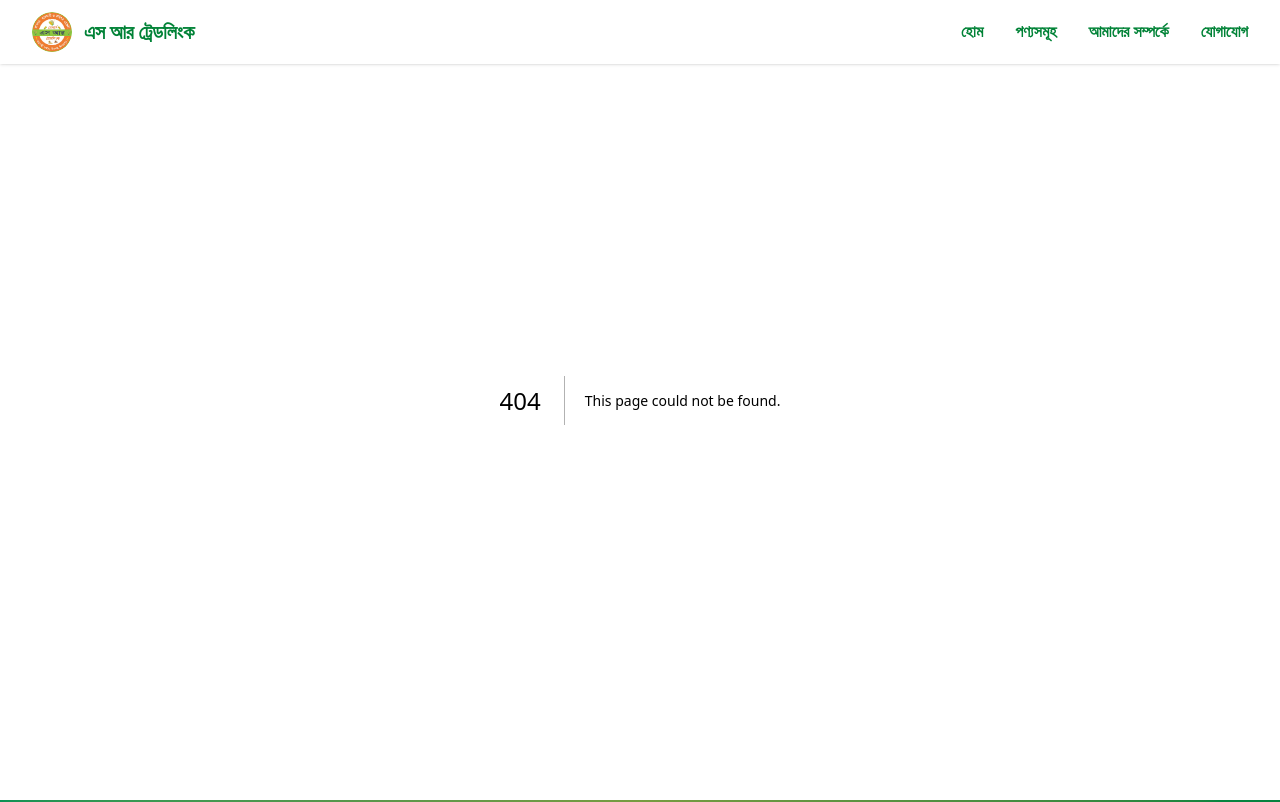
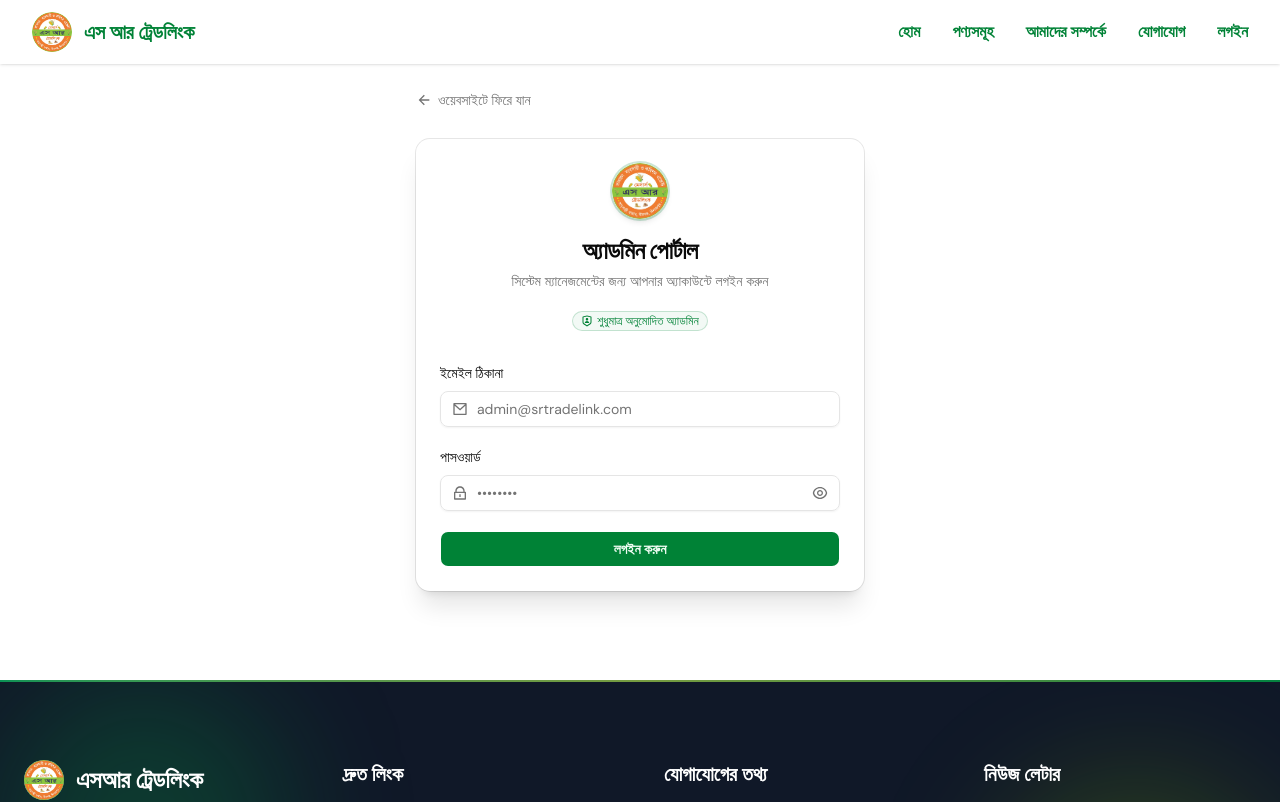
Before and after one commit to Flex-Softr/sr_tradelink, a Next.js app: page /login in a window 1280 px wide. Before the commit this address had no page. Shown: the top 802 px of the page. Built offline with nearby package versions, Linux system fonts and the light colour scheme.

Commit message:
feat(ui): add admin signin page and integrate auth provider

```diff
--- a/src/app/layout.tsx
+++ b/src/app/layout.tsx
@@ -4,6 +4,7 @@ import { DM_Sans, Geist, Geist_Mono, Inter } from "next/font/google";
 import BackToTop from "@/components/home/BackToTop";
 import Footer from "@/components/layout/Footer";
 import Navbar from "@/components/layout/Navbar";
+import AuthProvider from "@/components/providers/AuthProvider";
 import { cn } from "@/lib/utils";
 
 import "./globals.css";
@@ -42,10 +43,12 @@ export default function RootLayout({ children }: LayoutProps<"/">) {
       )}
     >
       <body className="flex min-h-full flex-col">
-        <Navbar />
-        <main className="flex-1">{children}</main>
-        <Footer />
-        <BackToTop />
+        <AuthProvider>
+          <Navbar />
+          <main className="flex-1">{children}</main>
+          <Footer />
+          <BackToTop />
+        </AuthProvider>
       </body>
     </html>
   );
--- /dev/null
+++ b/src/app/login/page.tsx
@@ -0,0 +1,24 @@
+import { Suspense } from "react";
+
+import type { Metadata } from "next";
+
+import LoginForm from "@/components/auth/LoginForm";
+
+export const metadata: Metadata = {
+  title: "লগইন | SR Tradelink",
+  description: "এসআর ট্রেডলিংক অ্যাডমিন পোর্টাল লগইন",
+};
+
+export default function LoginPage() {
+  return (
+    <Suspense
+      fallback={
+        <div className="flex min-h-[85vh] items-center justify-center">
+          <div className="border-primary h-8 w-8 animate-spin rounded-full border-4 border-t-transparent" />
+        </div>
+      }
+    >
+      <LoginForm />
+    </Suspense>
+  );
+}
--- /dev/null
+++ b/src/components/auth/LoginForm.tsx
@@ -0,0 +1,211 @@
+"use client";
+
+import { useState } from "react";
+
+import Image from "next/image";
+import Link from "next/link";
+import { useRouter, useSearchParams } from "next/navigation";
+
+import {
+  RiArrowLeftLine,
+  RiEyeCloseLine,
+  RiEyeLine,
+  RiLoader4Line,
+  RiLockLine,
+  RiMailLine,
+  RiShieldUserLine,
+} from "@remixicon/react";
+import { signIn } from "next-auth/react";
+
+import { Badge } from "@/components/ui/badge";
+import { Button } from "@/components/ui/button";
+import { Card, CardContent, CardDescription, CardHeader, CardTitle } from "@/components/ui/card";
+import { Input } from "@/components/ui/input";
+import { Label } from "@/components/ui/label";
+
+export default function LoginForm() {
+  const router = useRouter();
+  const searchParams = useSearchParams();
+  const callbackUrl = searchParams.get("callbackUrl") || "/";
+
+  const [email, setEmail] = useState("");
+  const [password, setPassword] = useState("");
+  const [showPassword, setShowPassword] = useState(false);
+  const [error, setError] = useState("");
+  const [isLoading, setIsLoading] = useState(false);
+
+  async function handleSubmit(e: React.FormEvent<HTMLFormElement>) {
+    e.preventDefault();
+    setError("");
+    setIsLoading(true);
+
+    try {
+      const res = await signIn("credentials", {
+        email: email.trim(),
+        password,
+        redirect: false,
+        callbackUrl,
+      });
+
+      if (res?.error) {
+        setError(res.error || "ভুল ইমেইল অথবা পাসওয়ার্ড। আবার চেষ্টা করুন।");
+        setIsLoading(false);
+      } else if (res?.ok) {
+        router.push(callbackUrl);
+        router.refresh();
+      }
+    } catch {
+      setError("লগইনে সমস্যা হয়েছে। অনুগ্রহ করে কিছুক্ষণ পর আবার চেষ্টা করুন।");
+      setIsLoading(false);
+    }
+  }
+
+  return (
+    <div className="relative flex min-h-[85vh] items-center justify-center px-4 py-12 sm:px-6 lg:px-8">
+      {/* Background Ambience */}
+      <div className="via-background to-background absolute inset-0 -z-10 bg-[radial-gradient(ellipse_at_top,_var(--tw-gradient-stops))] from-green-100/50 dark:from-green-950/20" />
+
+      <div className="w-full max-w-md space-y-6">
+        {/* Back Link */}
+        <div>
+          <Link
+            href="/"
+            className="text-muted-foreground hover:text-foreground inline-flex items-center gap-1.5 text-sm font-medium transition-colors"
+          >
+            <RiArrowLeftLine className="size-4" />
+            ওয়েবসাইটে ফিরে যান
+          </Link>
+        </div>
+
+        {/* Login Card */}
+        <Card className="border-border/60 shadow-xl backdrop-blur-sm">
+          <CardHeader className="space-y-3 text-center">
+            {/* Logo */}
+            <div className="mx-auto flex justify-center">
+              <div className="ring-primary/20 relative size-14 overflow-hidden rounded-full shadow-md ring-2">
+                <Image
+                  src="/images/sr-logo.jpeg"
+                  alt="SR Tradelink Logo"
+                  fill
+                  sizes="56px"
+                  className="object-cover"
+                />
+              </div>
+            </div>
+
+            <div className="space-y-1">
+              <CardTitle className="text-foreground text-2xl font-bold tracking-tight">
+                অ্যাডমিন পোর্টাল
+              </CardTitle>
+              <CardDescription className="text-muted-foreground text-sm">
+                সিস্টেম ম্যানেজমেন্টের জন্য আপনার অ্যাকাউন্টে লগইন করুন
+              </CardDescription>
+            </div>
+
+            {/* Registration status badge */}
+            <div className="flex justify-center pt-1">
+              <Badge
+                variant="outline"
+                className="border-primary/20 bg-primary/5 text-primary gap-1 py-1 text-xs"
+              >
+                <RiShieldUserLine className="size-3.5" />
+                শুধুমাত্র অনুমোদিত অ্যাডমিন
+              </Badge>
+            </div>
+          </CardHeader>
+
+          <CardContent className="space-y-6 pt-2">
+            {/* Error message banner */}
+            {error && (
+              <div
+                role="alert"
+                className="border-destructive/30 bg-destructive/10 text-destructive animate-in fade-in-50 rounded-lg border p-3 text-sm font-medium"
+              >
+                {error}
+              </div>
+            )}
+
+            <form onSubmit={handleSubmit} className="space-y-5">
+              {/* Email */}
+              <div className="space-y-2">
+                <Label htmlFor="email" className="text-sm font-medium">
+                  ইমেইল ঠিকানা
+                </Label>
+                <div className="relative">
+                  <div className="text-muted-foreground pointer-events-none absolute inset-y-0 left-0 flex items-center pl-3">
+                    <RiMailLine className="size-4" />
+                  </div>
+                  <Input
+                    id="email"
+                    type="email"
+                    name="email"
+                    required
+                    autoComplete="email"
+                    placeholder="admin@srtradelink.com"
+                    value={email}
+                    onChange={(e) => setEmail(e.target.value)}
+                    disabled={isLoading}
+                    className="pl-9"
+                  />
+                </div>
+              </div>
+
+              {/* Password */}
+              <div className="space-y-2">
+                <Label htmlFor="password" className="text-sm font-medium">
+                  পাসওয়ার্ড
+                </Label>
+                <div className="relative">
+                  <div className="text-muted-foreground pointer-events-none absolute inset-y-0 left-0 flex items-center pl-3">
+                    <RiLockLine className="size-4" />
+                  </div>
+                  <Input
+                    id="password"
+                    type={showPassword ? "text" : "password"}
+                    name="password"
+                    required
+                    autoComplete="current-password"
+                    placeholder="••••••••"
+                    value={password}
+                    onChange={(e) => setPassword(e.target.value)}
+                    disabled={isLoading}
+                    className="pr-10 pl-9"
+                  />
+                  <button
+                    type="button"
+                    onClick={() => setShowPassword(!showPassword)}
+                    tabIndex={-1}
+                    className="text-muted-foreground hover:text-foreground absolute inset-y-0 right-0 flex items-center pr-3 transition-colors focus:outline-none"
+                    aria-label={showPassword ? "পাসওয়ার্ড লুকান" : "পাসওয়ার্ড দেখুন"}
+                  >
+                    {showPassword ? (
+                      <RiEyeCloseLine className="size-4" />
+                    ) : (
+                      <RiEyeLine className="size-4" />
+                    )}
+                  </button>
+                </div>
+              </div>
+
+              {/* Submit Button */}
+              <Button
+                type="submit"
+                disabled={isLoading}
+                className="bg-primary text-primary-foreground hover:bg-primary/90 w-full font-semibold transition-all"
+              >
+                {isLoading ? (
+                  <>
+                    <RiLoader4Line className="mr-2 size-4 animate-spin" />
+                    লগইন হচ্ছে...
+                  </>
+                ) : (
+                  "লগইন করুন"
+                )}
+              </Button>
+            </form>
+          </CardContent>
+        </Card>
+      </div>
+    </div>
+  );
+}
--- a/src/components/layout/Navbar.tsx
+++ b/src/components/layout/Navbar.tsx
@@ -10,6 +10,7 @@ const navLinks = [
   { href: "/#products", label: "পণ্যসমূহ" },
   { href: "/#about", label: "আমাদের সম্পর্কে" },
   { href: "/#contact", label: "যোগাযোগ" },
+  { href: "/login", label: "লগইন" },
 ];
 
 export default function Navbar() {
--- /dev/null
+++ b/src/components/providers/AuthProvider.tsx
@@ -0,0 +1,9 @@
+"use client";
+
+import * as React from "react";
+
+import { SessionProvider } from "next-auth/react";
+
+export default function AuthProvider({ children }: { children: React.ReactNode }) {
+  return <SessionProvider>{children}</SessionProvider>;
+}
```
